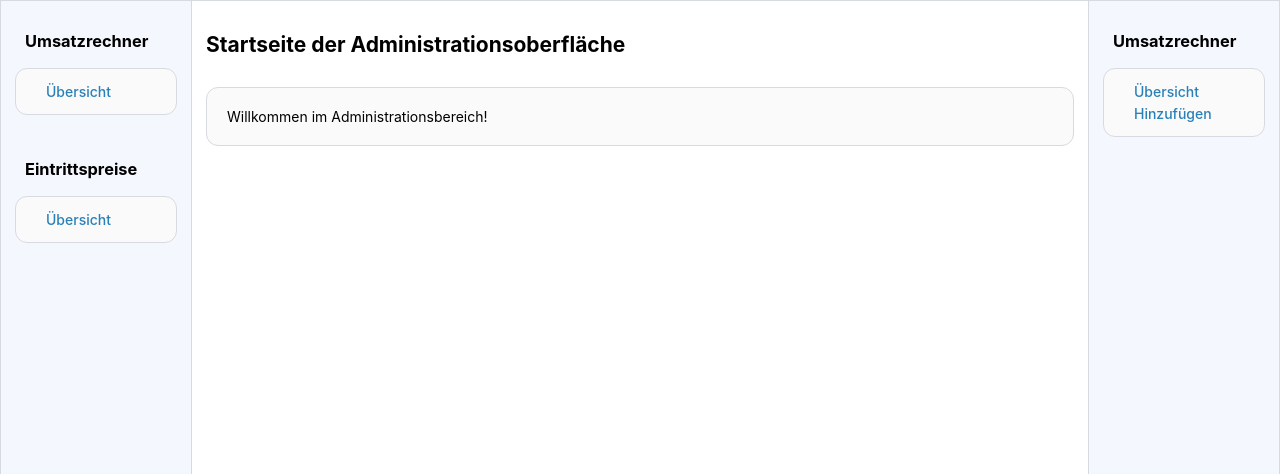
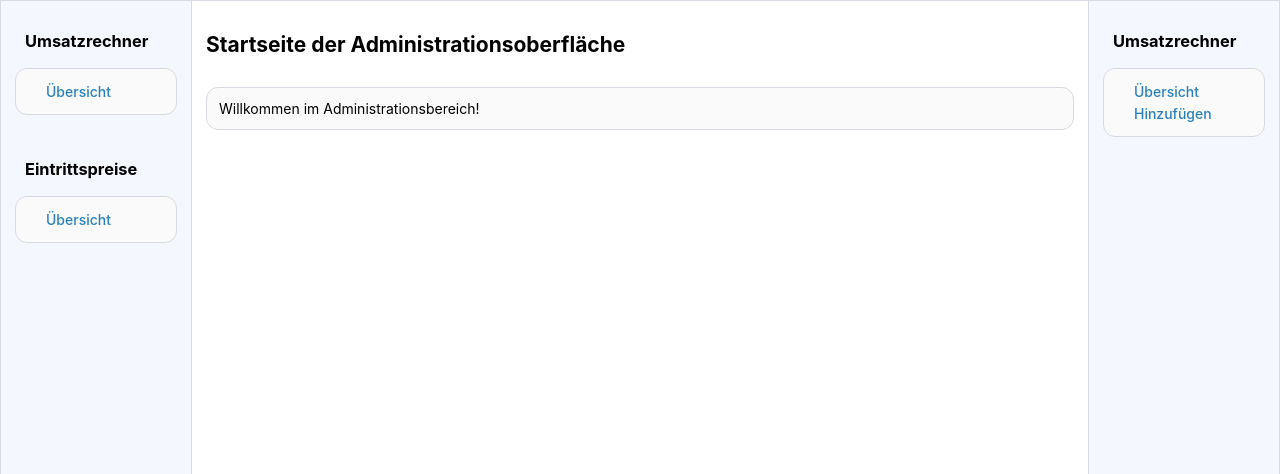
Before and after one commit to sven-berger/codevoyage, a Flask app: page /acp/ in a window 1280 px wide. Shown: the part 142-616 px from the top of the page. Run offline with Flask 3, Linux system fonts and the light colour scheme; some libraries are stand-ins or nearby versions.

Commit message:
Update style.css

```diff
--- a/python/static/css/style.css
+++ b/python/static/css/style.css
@@ -222,7 +222,7 @@ a.seitentitel {
     background: #fafafa;
     border: 1px solid #D8DAE1;
     border-radius: 12px;
-    padding: 20px;
+    padding: 12px;
 }
 
 .sectionTitle {
```
